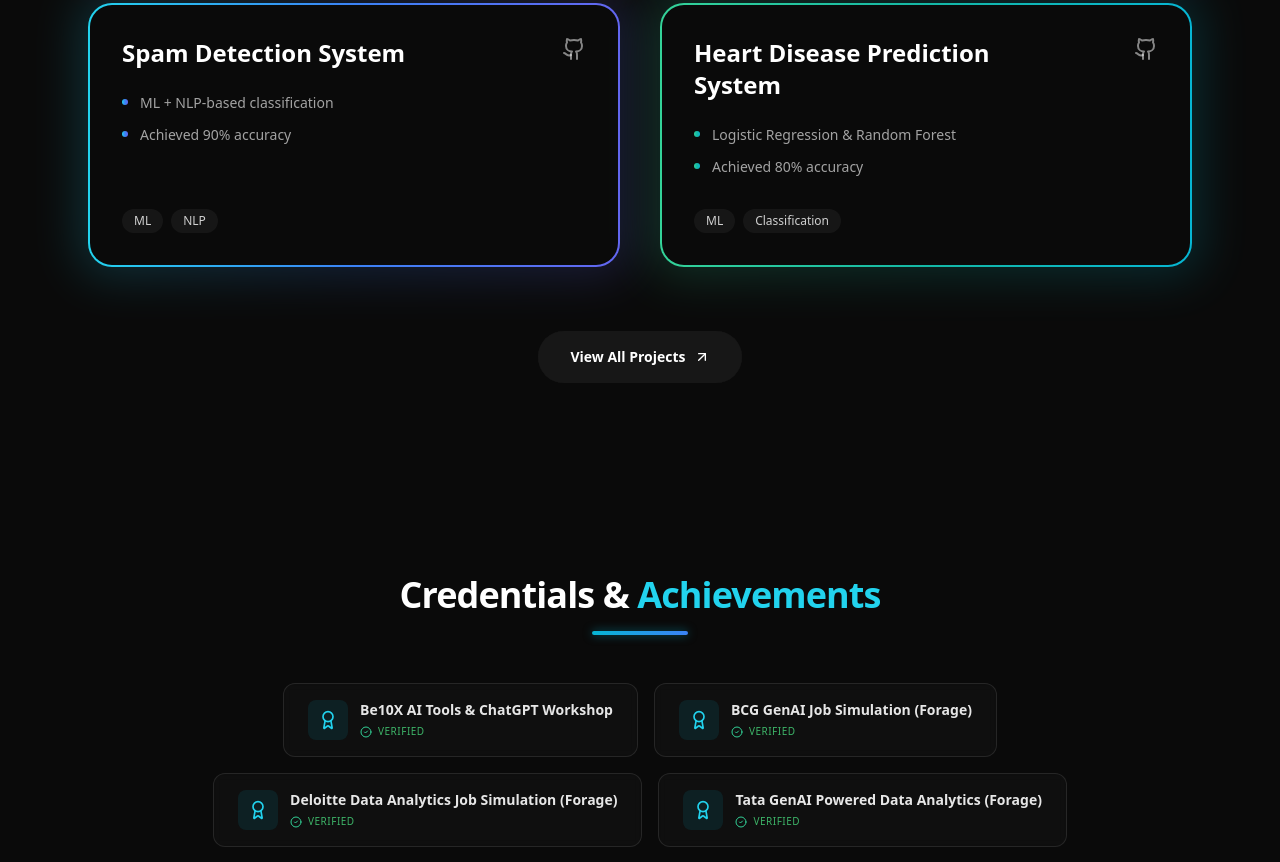
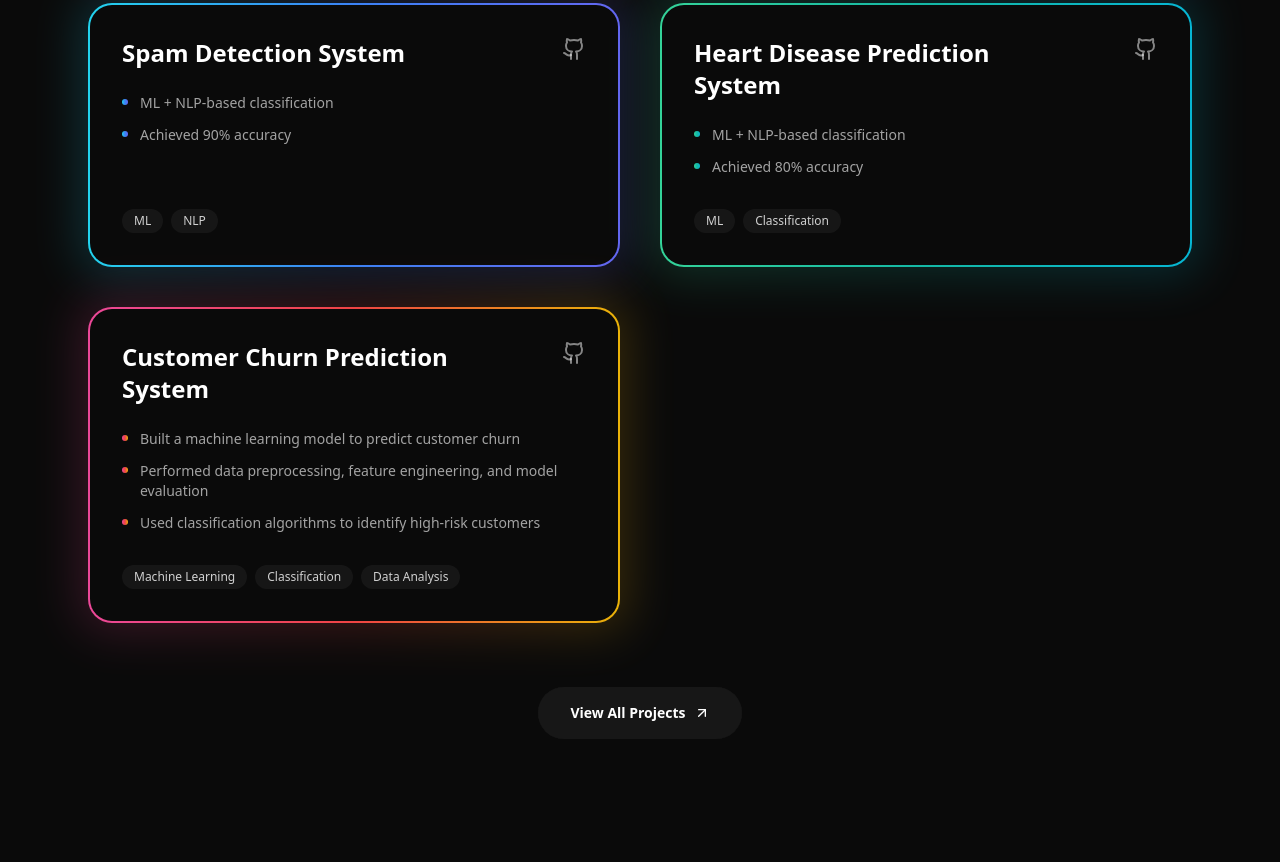
Before and after one commit to krrish625/Krrish_Jha, a React (Vite) app: page / in a window 1280 px wide. Shown: the part 4300-5162 px from the top of the page. Built offline with nearby package versions, Linux system fonts and the light colour scheme.

Commit message:
Update Projects.jsx

```diff
--- a/src/components/Projects.jsx
+++ b/src/components/Projects.jsx
@@ -36,10 +36,20 @@
   },
   {
     name: "Heart Disease Prediction System",
-    points: ["Logistic Regression & Random Forest", "Achieved 80% accuracy"],
+    points: ["ML + NLP-based classification", "Achieved 80% accuracy"],
     tags: ["ML", "Classification"],
     github: `${GITHUB_REPO_SEARCH_BASE}heart%20disease`,
   },
+  {
+  name: "Customer Churn Prediction System",
+  points: [
+    "Built a machine learning model to predict customer churn",
+    "Performed data preprocessing, feature engineering, and model evaluation",
+    "Used classification algorithms to identify high-risk customers"
+  ],
+  tags: ["Machine Learning", "Classification", "Data Analysis"],
+  github: `${GITHUB_REPO_SEARCH_BASE}customer%20churn`,
+},
 ];
 
 export default function Projects() {
```
